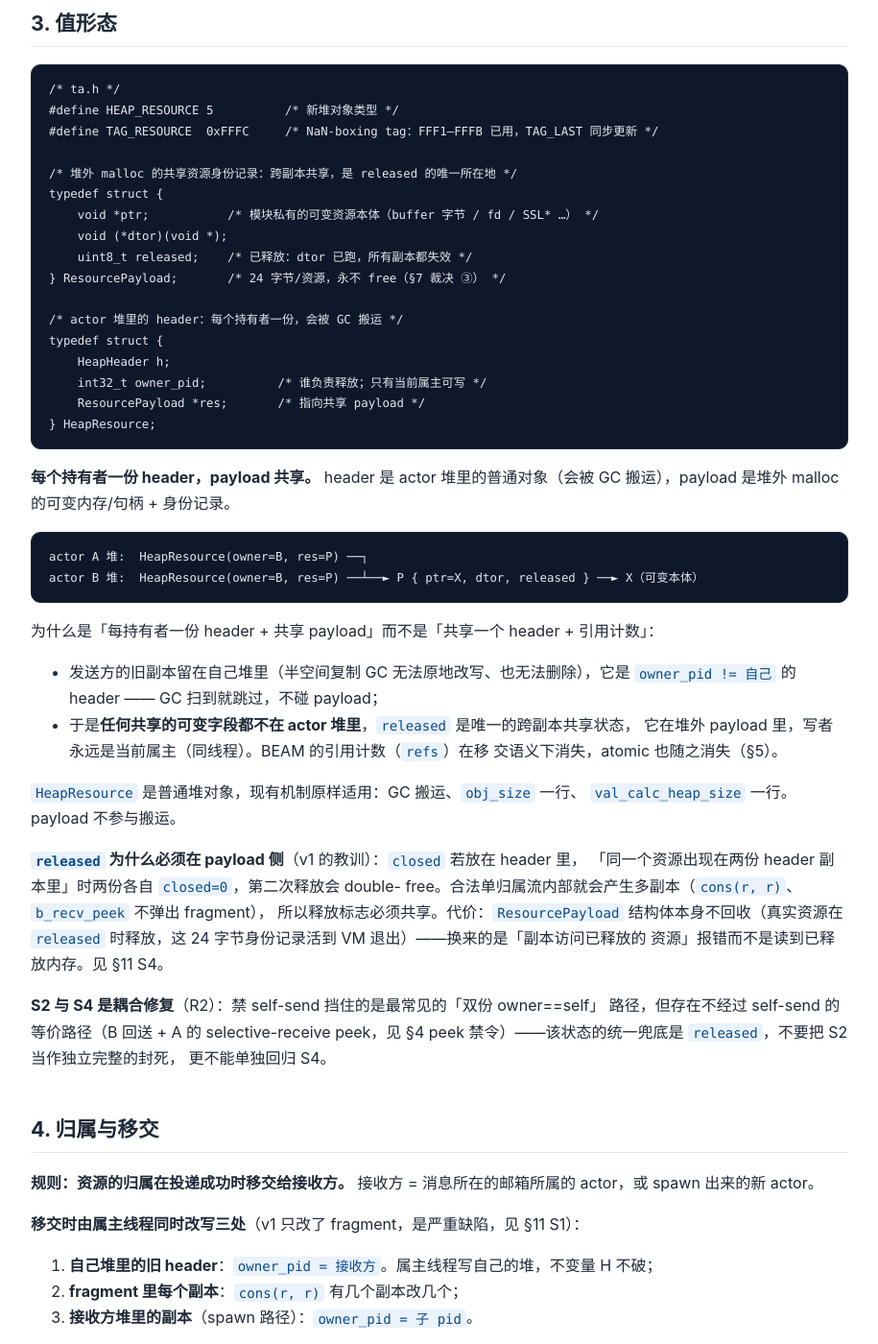
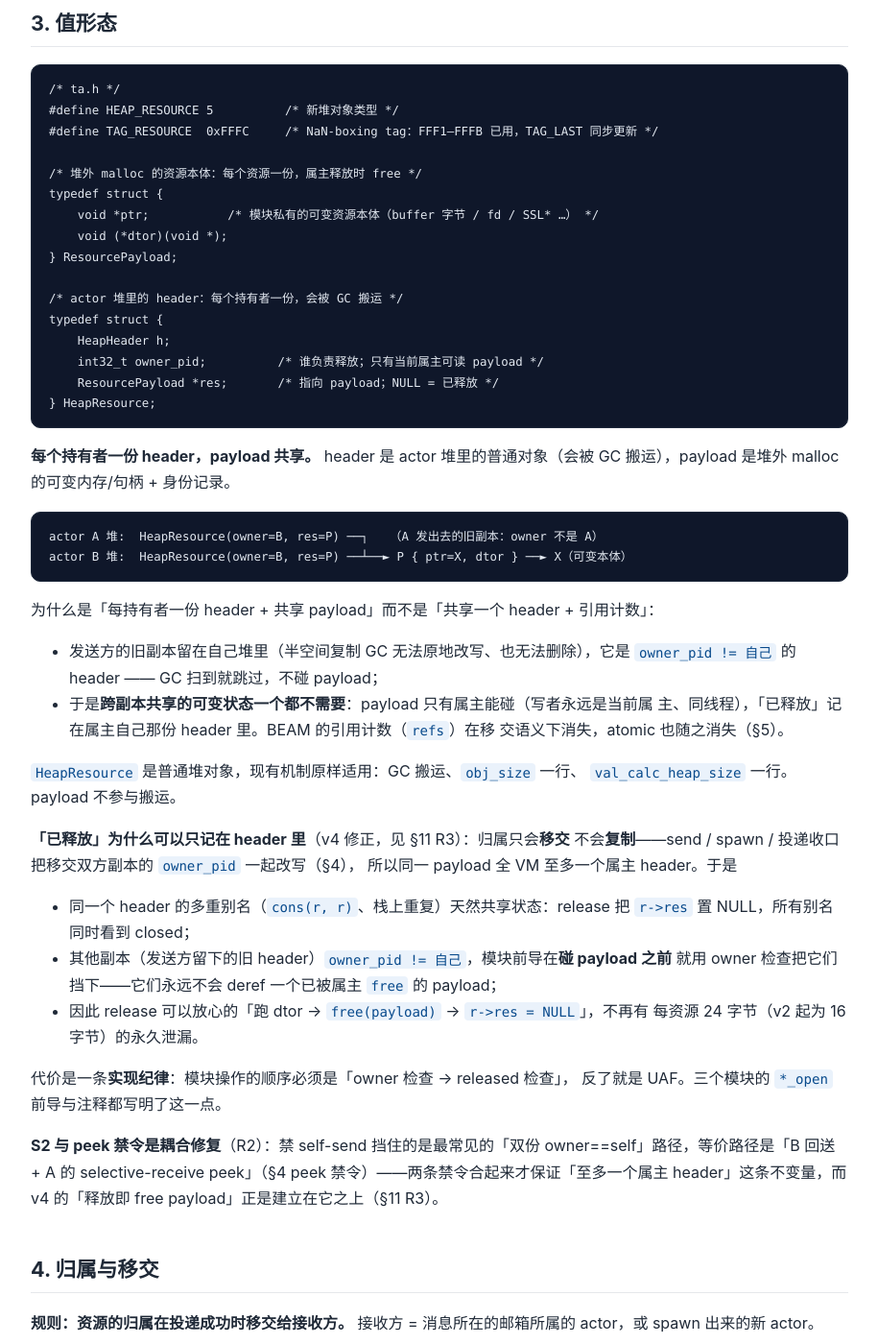
Before and after one commit to tiancaiamao/tinyactor, a Jekyll site: the page built from docs/c-resource-design.md, in a window 1280 px wide and 1400 px high, scrolled down 1279 px. Shown: the whole window at 96% size, without its empty margins (182-1097 px from the left). Built offline with Jekyll 4.4.1, drawn with Linux system fonts in a browser that asks for light colours; our own code applies the rules of GitHub Pages for plain Markdown files; some of the changed text lies outside the part shown.

Commit message:
resource: 释放即 free payload，修 HTTP 长跑 RSS 线性增长（#389 / #386） (#412)
v2 的裁决③「payload 24B 永不回收，换来副本幂等」在 #389 实测下站不住：
keep-alive 持续负载下 RSS 每请求涨 ≈31B、停负载不回落，`heap <pid>` 显示
83,274 × 32B 活在 `malloc in ta_resource_new`（`res_new == res_rel`、
`res_live == 0`）——即 `buffer.new()` + `close()`（`lib/json.ta` 每次编码）
就是一次永久泄漏。

安全性前提是既有禁令合成的一条不变量：
**同一 payload 全 VM 至多一个属主 header**（归属只移交、不复制：§4 三处
改写 + 禁 self-send + 禁 peek 带资源）。于是非属主副本永远在 owner 检查处
被挡下，不会 deref 已 free 的 payload；release 可以「跑 dtor → free(payload)
→ r->res = NULL」，「已释放」只记在属主 header 上（同一 header 的多重别名
`cons(r,r)` 天然共享）。

- ta.h / src/resource.c：ResourcePayload 去掉 released 字段；release 置 NULL
  + free，幂等靠 res == NULL
- src/val.c：spawn 深拷贝的归属改写挪到拷贝成功之后（失败路径的半成品
  header 仍归原属主，否则 proc_die(target) 会替发送方释放 → UAF）
- src/val.c / src/resource.c：payload 去重比较跳过 NULL
- lib/buffer.c / lib/process.c / lib/tls.c：*_open 改为 owner-first
  （owner → released 顺序不可换），close 用 res == NULL 判幂等
- test/actor/resource-handover.ta：+4 检查（属主释放后 stale 副本仍报
  not owner；已释放句柄仍可发送，接收方看到 closed）
- docs/c-resource-design.md §11 R3 记录实测与推翻过程，§3/§6/§7/S4 同步

实测（macOS 8 worker，32 并发 keep-alive 60s）：
  before  63MB → 143MB 线性涨（≈28B/req），停负载不回落
  after   57MB → 67MB 后持平（2.86M req），停负载持平
  吞吐    47,514/43,611/47,399 → 47,421/47,428/47,381（无回归）
  同一 .tabc 字节相同，`make test` 0 failures，`make test-asan` 0 failures

同一次压测发现的 GC 半空间 churn（每秒 2,850 次 calloc/free，25s 35.7GB）
不在本 PR 内，另案裁决。

````diff
--- a/docs/c-module.md
+++ b/docs/c-module.md
@@ -212,10 +212,10 @@ C 原语层只出**原子信号**，TA 包装层负责 lift 成类型化 API（R
   3. **真共享**：锁按资源分（每个资源一把、随资源生灭），不是全局一把；锁只
      护资源自身的不变量，不跨昂贵操作（不跨 syscall / IO / 可能触发 GC 的分配）。
   4. **`Resource` 不透明值**（#401 落地）：可变 C 资源的标准形态。C 侧
-     `ta_resource_new(ptr, dtor)` 造出堆外 payload（共享 `released` 标志所在）
-     + 每持有者一份堆内 header；值随 send/spawn 移交归属，GC / actor 死亡 /
-     VM teardown 三重兜底扫描——忘记 close 也不泄漏。`lib/buffer.c` /
-     `lib/process.c` / `lib/tls.c` 就是这么做的。
+     `ta_resource_new(ptr, dtor)` 造出堆外 payload + 每持有者一份堆内
+     header；值随 send/spawn 移交归属，GC / actor 死亡 / VM teardown 三重
+     兜底扫描——忘记 close 也不泄漏。`lib/buffer.c` / `lib/process.c` /
+     `lib/tls.c` 就是这么做的。
 
 - **语言层缺口已随 #401 补上**：Erlang `enif_alloc_resource` 式的 opaque
   resource term 就是上面第 4 档的 `Resource`——不透明值、随 send/spawn 移交、
@@ -234,10 +234,14 @@ C 原语层只出**原子信号**，TA 包装层负责 lift 成类型化 API（R
 - **持有资源的值绝不能是可拷贝的裸值**（int 句柄、塞指针的 Bytes/String）：
   深拷贝会让收发双方各持一个「句柄」指向同一资源，两边都 close 就是二次释放
   （堆损坏；ASan 报 "attempting double-free"）。`Resource` 每持有者一份堆内
-  header、堆外共享 payload，`released` 在 payload 上——副本间天然幂等，
-  send/spawn 移交归属。
+  header、一份堆外 payload，归属随 send/spawn **移交**（两边副本的
+  `owner_pid` 一起改写）——所以同一 payload 全 VM 至多一个属主 header。
 - **失效句柄**：已 close 再操作 → C 返回硬错误，TA 层 lift 成 `Err("closed")`；
-  **double close 幂等**（payload `released` 拦住第二次 dtor）。
+  **double close 幂等**（release 把 header 的 payload 指针清空，同一个 header
+  的所有别名——`cons(r,r)`、栈上重复——一起看到 closed，不会再跑 dtor）。
+- **模块前导必须先查 owner、再查 released**：release 会 `free` payload，而一个
+  发出去的旧副本可能比 payload 活得久——只有属主能 deref `r->res`，非属主副本
+  一律在 owner 检查处就返回 -2（docs/c-resource-design.md §3）。
 - **生命周期**：显式 `close` 最优先；不 close 也不泄漏——四条释放路径兜底：
   `close()` / GC fromspace 扫描 / actor 死亡（`proc_die` 活堆 + 邮箱 fragment
   排空）/ VM teardown（`vm_free`，含 CLI 正常退出收尾），见设计 §6。
--- a/docs/c-resource-design.md
+++ b/docs/c-resource-design.md
@@ -58,18 +58,17 @@ static pthread_mutex_t g_buf_lock;    /* 一把锁护住上面全部 */
 #define HEAP_RESOURCE 5          /* 新堆对象类型 */
 #define TAG_RESOURCE  0xFFFC     /* NaN-boxing tag：FFF1–FFFB 已用，TAG_LAST 同步更新 */
 
-/* 堆外 malloc 的共享资源身份记录：跨副本共享，是 released 的唯一所在地 */
+/* 堆外 malloc 的资源本体：每个资源一份，属主释放时 free */
 typedef struct {
     void *ptr;           /* 模块私有的可变资源本体（buffer 字节 / fd / SSL* …） */
     void (*dtor)(void *);
-    uint8_t released;    /* 已释放：dtor 已跑，所有副本都失效 */
-} ResourcePayload;       /* 24 字节/资源，永不 free（§7 裁决 ③） */
+} ResourcePayload;
 
 /* actor 堆里的 header：每个持有者一份，会被 GC 搬运 */
 typedef struct {
     HeapHeader h;
-    int32_t owner_pid;          /* 谁负责释放；只有当前属主可写 */
-    ResourcePayload *res;       /* 指向共享 payload */
+    int32_t owner_pid;          /* 谁负责释放；只有当前属主可读 payload */
+    ResourcePayload *res;       /* 指向 payload；NULL = 已释放 */
 } HeapResource;
 ```
 
@@ -77,32 +76,39 @@ typedef struct {
 搬运），payload 是堆外 malloc 的可变内存/句柄 + 身份记录。
 
 ```
-actor A 堆:  HeapResource(owner=B, res=P) ──┐
-actor B 堆:  HeapResource(owner=B, res=P) ──┴──► P { ptr=X, dtor, released } ──► X（可变本体）
+actor A 堆:  HeapResource(owner=B, res=P) ──┐   （A 发出去的旧副本：owner 不是 A）
+actor B 堆:  HeapResource(owner=B, res=P) ──┴──► P { ptr=X, dtor } ──► X（可变本体）
 ```
 
 为什么是「每持有者一份 header + 共享 payload」而不是「共享一个 header + 引用计数」：
 
 - 发送方的旧副本留在自己堆里（半空间复制 GC 无法原地改写、也无法删除），它是
   `owner_pid != 自己` 的 header —— GC 扫到就跳过，不碰 payload；
-- 于是**任何共享的可变字段都不在 actor 堆里**，`released` 是唯一的跨副本共享状态，
-  它在堆外 payload 里，写者永远是当前属主（同线程）。BEAM 的引用计数（`refs`）在移
+- 于是**跨副本共享的可变状态一个都不需要**：payload 只有属主能碰（写者永远是当前属
+  主、同线程），「已释放」记在属主自己那份 header 里。BEAM 的引用计数（`refs`）在移
   交语义下消失，atomic 也随之消失（§5）。
 
 `HeapResource` 是普通堆对象，现有机制原样适用：GC 搬运、`obj_size` 一行、
 `val_calc_heap_size` 一行。payload 不参与搬运。
 
-**`released` 为什么必须在 payload 侧**（v1 的教训）：`closed` 若放在 header 里，
-「同一个资源出现在两份 header 副本里」时两份各自 `closed=0`，第二次释放会 double-
-free。合法单归属流内部就会产生多副本（`cons(r, r)`、`b_recv_peek` 不弹出 fragment），
-所以释放标志必须共享。代价：`ResourcePayload` 结构体本身不回收（真实资源在
-`released` 时释放，这 24 字节身份记录活到 VM 退出）——换来的是「副本访问已释放的
-资源」报错而不是读到已释放内存。见 §11 S4。
+**「已释放」为什么可以只记在 header 里**（v4 修正，见 §11 R3）：归属只会**移交**
+不会**复制**——send / spawn / 投递收口把移交双方副本的 `owner_pid` 一起改写（§4），
+所以同一 payload 全 VM 至多一个属主 header。于是
 
-**S2 与 S4 是耦合修复**（R2）：禁 self-send 挡住的是最常见的「双份 owner==self」
-路径，但存在不经过 self-send 的等价路径（B 回送 + A 的 selective-receive peek，见
-§4 peek 禁令）——该状态的统一兜底是 `released`，不要把 S2 当作独立完整的封死，
-更不能单独回归 S4。
+- 同一个 header 的多重别名（`cons(r, r)`、栈上重复）天然共享状态：release 把
+  `r->res` 置 NULL，所有别名同时看到 closed；
+- 其他副本（发送方留下的旧 header）`owner_pid != 自己`，模块前导在**碰 payload 之前**
+  就用 owner 检查把它们挡下——它们永远不会 deref 一个已被属主 `free` 的 payload；
+- 因此 release 可以放心的「跑 dtor → `free(payload)` → `r->res = NULL`」，不再有
+  每资源 24 字节（v2 起为 16 字节）的永久泄漏。
+
+代价是一条**实现纪律**：模块操作的顺序必须是「owner 检查 → released 检查」，
+反了就是 UAF。三个模块的 `*_open` 前导与注释都写明了这一点。
+
+**S2 与 peek 禁令是耦合修复**（R2）：禁 self-send 挡住的是最常见的「双份
+owner==self」路径，等价路径是「B 回送 + A 的 selective-receive peek」（§4 peek
+禁令）——两条禁令合起来才保证「至多一个属主 header」这条不变量，而 v4 的「释放即
+free payload」正是建立在它之上（§11 R3）。
 
 ## 4. 归属与移交
 
@@ -168,10 +174,9 @@ send_after/send_interval 两条，快照注册后不可变、cancel/fire 结束
 **禁止：资源消息走 selective receive（`b_recv_peek`）。**（R2 N1，实现前裁决。）
 `b_recv_peek`（`src/builtin.c:38-69`）把 fragment 内容深拷进堆但**不弹出** fragment
 ——此刻 actor 堆一份 + 自己邮箱 fragment 一份，两份 owner==self，与 self-send 状态
-同构且**不违反任何其它禁令**（B 合法回送 + A peek）。若 peek 出的拷贝成垃圾，§6.2
-的 GC 兜底会把 payload 释放，而消息还在邮箱里排队——之后 recv 取出只剩 "closed"。
-内存安全靠 `released` 兜住，但「排队中的消息被无关 GC 关闭」违反单归属直觉且不可
-预期。源头拒绝：`b_recv_peek` 的 `val_deep_copy` 遇 `HEAP_RESOURCE` 报错（需要资源
+同构且**不违反任何其它禁令**（B 合法回送 + A peek）。两条 header 都自称属主，v4 的
+「至多一个属主 header」不变量当场失效：peek 出的拷贝成垃圾后 §6.2 的 GC 兜底会把
+payload free 掉，而消息还在邮箱里排队，之后 recv 取出就是 UAF。源头拒绝：`b_recv_peek` 的 `val_deep_copy` 遇 `HEAP_RESOURCE` 报错（需要资源
 消息的 actor 用普通 recv）。
 
 **「广播同一个资源」不可表达**：第一次 send 之后归属已转走，第二次 send 在收口处报
@@ -180,8 +185,8 @@ send_after/send_interval 两条，快照注册后不可变、cancel/fire 结束
 **同一条消息里同一个资源出现两次**（`cons(r, r)`，或 spawn 闭包捕获两次）：
 `frag_copy` **和 `val_deep_copy`（spawn 路径）两处**收口对同一 payload 指针的第二次
 出现都报错（R2 N5：只在 frag_copy 去重会让「send 里 cons(r,r) 报错、spawn 里同名
-捕获静默通过」变成同一禁令的两种待遇；即便漏网，payload 侧 `released` 也保证 dtor
-只跑一次，双保险）。
+捕获静默通过」变成同一禁令的两种待遇；v4 起比较 payload 指针，已释放的 header
+（`res == NULL`）不参与去重，双保险）。
 
 **错误机制**（R2 N2，实现前写死）：以上所有收口违规（self-send、第二次 send、
 owner 不符、timer 带资源、peek 带资源、重复 payload）一律 = **进程隔离错误**
@@ -294,27 +299,30 @@ atomic 的窗口在「共享一个 header + 引用计数」的模型里存在，
    留下的是活孤儿（`sleep`一直睡到自己到期），不是 LSan 观感。故 main() 收尾补上
    `run_reset()`（`src/main.c`），四条释放路径在 CLI 上同样走全。
 
-统一收尾：
+统一收尾（`src/resource.c:ta_resource_release`）：
 
 ```c
-static void resource_release(HeapResource *r) {
+void ta_resource_release(HeapResource *r) {
     ResourcePayload *p = r->res;
-    if (p->released)
-        return;                       /* 副本已释放过：幂等 */
-    p->released = 1;
-    p->ptr && p->dtor(p->ptr);
-    p->ptr = NULL;
+    if (p == NULL)
+        return;                       /* 已释放：幂等（double close） */
+    r->res = NULL;                    /* 同一 header 的所有别名一起看到 closed */
+    if (p->ptr && p->dtor)
+        p->dtor(p->ptr);
+    free(p);                          /* 本体随释放回收（v4，见 §11 R3） */
 }
 ```
 
-`released` 在堆外 payload 上，所以 `cons(r, r)` 的第二份副本、`b_recv_peek` 的「堆
-一份 + fragment 一份」、ping-pong 回送的 stale 副本都会命中幂等，不会 double-free。
-dtor 的执行上下文全在属主线程（close / §6.2 / §6.3）或 join 后的单线程（§6.4）。
+「已释放」记在 header 里就够：同一个 header 的多重别名（`cons(r, r)`）共享它，
+而 ping-pong 回送留下的 stale 副本 `owner_pid != 自己`，根本走不到这里。dtor 的执行
+上下文全在属主线程（close / §6.2 / §6.3）或 join 后的单线程（§6.4）。
 
-模块操作开头一条判空（不是安全机制，是防 NULL 崩溃的一条 if）：
+模块操作的前导**顺序不可换**（`owner → released`）：
 
 ```c
-if (r->res->released) return ta_error("buffer is closed");
+if (r == NULL)                        return -1;  /* 伪造值 */
+if (r->owner_pid != tls_current_proc->pid) return -2;  /* stale 副本：payload 已归对方 */
+if (r->res == NULL)                   return -1;  /* 已释放 */
 ```
 
 ### 6.1 dtor 的执行上下文约束（写进 `docs/c-module.md`）
@@ -333,8 +341,8 @@ dtor 会在 GC 尾声（fromspace 扫描中）、`proc_die`、`vm_free` 里跑
    `if (r->owner_pid != tls_current_proc->pid) return error`，一次 int 比较。与
    `frag_copy` 收口的校验同源、同样 NULL-safe。
 2. **`vm_free` 扫描是必需项**（R1 的开放问题 2，移入 §6.4）。
-3. **同一消息重复资源**：`frag_copy` 与 `val_deep_copy` 两处去重报错 + payload 侧
-   `released` 双保险。
+3. **同一消息重复资源**：`frag_copy` 与 `val_deep_copy` 两处去重报错（v4 起比较
+   payload 指针时跳过 NULL——已释放的 header 不带 payload）。
 4. **语言层形态**：内建不透明类型 `Resource`（无构造子、不可 `match`、不可比较——
    `val_equal` 默认按 header 指针恒等，`src/val.c:466-469`，与规格一致）；打印成
    `<resource>`；不做 `resource?` 谓词。
@@ -390,7 +398,7 @@ v2 全部采纳：
 | S1 | v1 的 §4 只改写 fragment/子堆副本的归属，**发送方自己堆里的旧 header 从没被改写**——而 §5 的安全论证依赖它。结果：A send 后自己的 GC 把旧 header 当垃圾释放 → B 正在用的 payload 被 free（UAF + double-free） | §4：移交时属主线程同时改写「自己堆 header + fragment 每副本 + 子堆副本」三处 |
 | S2 | `send(self, …)`：GC 不扫邮箱，发送方堆里的副本成垃圾被释放，邮箱 fragment 还持活引用 → UAF/double-free | §4：`frag_copy` 收口禁止 self-send |
 | S3 | timer 是遗漏的第四条投递路径（poller 线程投递、延迟、`send_interval` 重复投递）→ 归属悬空期无定义、跨线程写 `owner_pid`、必然 double-free | §4：`timer_register` 快照阶段拒绝资源 |
-| S4 | `closed` 每 header 一份，不提供跨副本幂等（`cons(r,r)`、`b_recv_peek` 在合法流里就会 double-free） | §3/§6：`released` 下沉到共享 payload；`frag_copy` 去重报错双保险 |
+| S4 | `closed` 每 header 一份，不提供跨副本幂等（`cons(r,r)`、`b_recv_peek` 在合法流里就会 double-free） | §3/§6：`released` 下沉到共享 payload（v4 起改为 header 置 NULL + owner-first 前导，见 R3）；`frag_copy` 去重报错双保险 |
 | S5 | main 先死的死亡清算（`scheduler.c:473-520`）不走 `proc_die`，`vm_free` 无扫描 → 「忘记 close 不泄漏」在最常见的程序形态下失效 | §6.4：`vm_free` 全量 teardown 扫描升级为第四条必需释放路径 |
 
 ### R2 → v3（外部复审 GLM-5.3，独立重核所有断言）
@@ -402,7 +410,8 @@ v2 全部采纳：
   timer fire 的改写是 no-op（依赖 register 已拒）；三处改写顺序经逐路径推演无竞态
   （抢占/死亡/接收方死亡三种交错全部封死）。
 - **S2 部分成立**：self-send 禁令不覆盖「B 回送 + A 的 selective-receive peek」等价
-  路径，该状态的兜底是 S4 的 `released`——S2 与 S4 是耦合修复（已写入 §3/§4）。
+  路径，该状态由 peek 禁令（v4 起）+ owner-first 前导兜住——S2 与 peek 禁令是耦合
+  修复（已写入 §3/§4）。
 - **S3 成立**：register 校验位置正确（注册 actor 的 cfunc 线程）；两个防御性缺口
   已补（NULL-safe 校验、错误机制不得静默 0）。
 - **S4 成立**：24 字节账目属实（每资源一份，不是每副本）；dangling `res` 风险没有
@@ -422,4 +431,41 @@ v2 全部采纳：
   回调收敛天然安全，不需要强制分支。
 - **三个裁决全部建议同意**（禁 self-send / 禁资源进 timer / payload 24B 永不回收）：
   替代方案（邮箱纳入 GC 根集、注册即移交、payload 注册表）复杂度与收益完全不成比
-  例，或直接违反地基不变量。
+    例，或直接违反地基不变量。第三条裁决已在 v4 推翻（§11 R3）。
+
+### R3 → v4（实测推翻 §7 裁决 ③：payload 永不 free → 释放即 free）
+
+**触发**：#389 / #386 —— HTTP server 在 keep-alive 持续负载下 RSS 线性涨（48k req/s
+下 ≈31 B/request，停负载后不回落），profile 里也只看到 GC/拷贝开销。
+
+**实测（macOS，8 worker，32 并发 keep-alive，`TA_MEMDBG` 埋点 + `heap <pid>`）**：
+
+| 观测 | 数值 |
+|---|---|
+| TA 堆总量（33 个 actor） | 16.62 MB **恒定** |
+| `res_new` / `res_rel` | 1,214,247 / 1,214,247（**配平**） |
+| 活 payload（`res_live`） | **0** |
+| `heap <pid>` 按大小归类 | 83,274 × 32B live，栈顶 `malloc in ta_resource_new` |
+| 每请求 RSS 斜率 | ≈31 B/req（= 16B payload + malloc 头/对齐 + 页碎片） |
+
+结论：v2 的「payload 24 字节永不回收」不是理论账目，是**每请求一次的永久泄漏**——
+`ta_resource_release` 跑完 dtor 就把 payload 扔掉不 free，`buffer.new()` + `close()`
+（`lib/json.ta` 的每次编码）就是一次泄漏。§7 裁决 ③ 认为「每资源一份 24B，换来副本
+幂等」是划算买卖，实测否掉了这个前提：泄漏量正比于请求数，不是并发数。
+
+**修正**：release 跑完 dtor 直接 `free(payload)`，把「已释放」记在属主 header 的
+`res == NULL` 上。安全性来自两条既有禁令合起来的**不变量**：
+
+> **同一 payload 全 VM 至多一个属主 header。**
+> 归属只移交、不复制（§4 三处改写）+ 禁 self-send + 禁 peek 带资源 ⇒ 不成立的情况
+> 都被源头报错挡掉。
+
+于是「非属主副本永不 deref payload」就够用了，不必让 payload 活着陪跑。代价只有一条
+实现纪律：**模块前导必须 owner 检查在前、released 检查在后**（三个模块的 `*_open`
+都已改写并注明）。副本幂等不受影响：同一 header 的多重别名共享 `res` 字段。
+
+**顺带发现（另案，不在本修正内）**：同一次压测里 GC 每秒收集 2,850 次、每次 `calloc`
+一块新的半空间再 `free` 旧的（`src/gc.c`，25 秒 35.7 GB 分配/释放），是比 payload 泄漏
+更凶的分配器压力。改成「旧 fromspace 留作下次 tospace」后 calloc 次数降到 36（仅按需
+增长），但每个收集过的 actor 常驻两份 arena —— 收益（+1% 吞吐、去掉 1.4 GB/s 的
+mmap/munmap）与代价（常驻内存翻倍）需要单独裁决，已另行记录。
````
Also changed, not shown: 7 other files.
